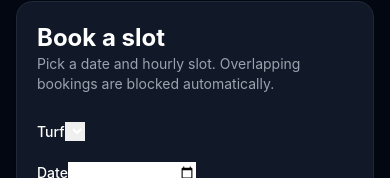
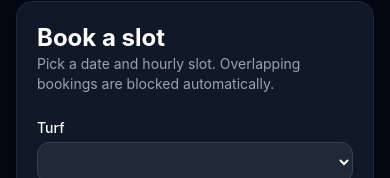
Before and after one commit to Karanaldo-07/turf-booking-system, a React (Vite) app in the folder client/: page / in a window 390 px wide. Shown: the part 666-844 px from the top of the page. Built offline with nearby package versions, Linux system fonts and the light colour scheme; no server answers.

Commit message:
style: add clean responsive application foundation

```diff
--- a/client/src/index.css
+++ b/client/src/index.css
@@ -2,6 +2,14 @@
 @tailwind components;
 @tailwind utilities;
 
-body {
-  font-family: Inter, system-ui, sans-serif;
+@layer base {
+  html { scroll-behavior: smooth; }
+  body { @apply bg-gray-50 text-gray-950 antialiased dark:bg-gray-950 dark:text-gray-100; margin: 0; font-family: Inter, ui-sans-serif, system-ui, -apple-system, BlinkMacSystemFont, "Segoe UI", sans-serif; }
+  button, input, select, textarea { font: inherit; }
 }
+
+@layer components {
+  .field { @apply w-full rounded-xl border border-gray-200 bg-gray-50 px-3 py-2.5 outline-none transition focus:border-green-500 focus:ring-2 focus:ring-green-500/20 dark:border-gray-700 dark:bg-gray-800; }
+}
+
+* { box-sizing: border-box; }
```
